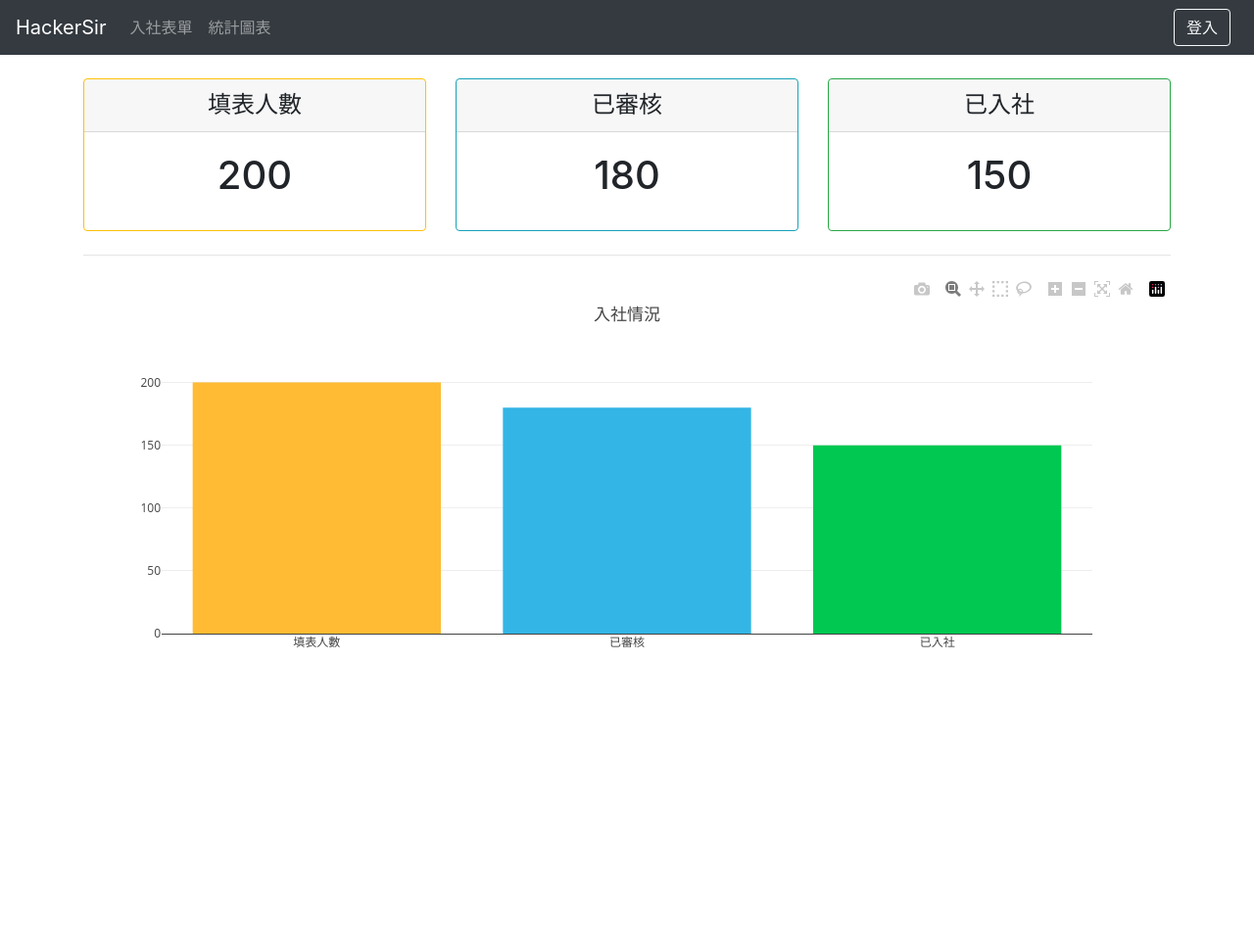
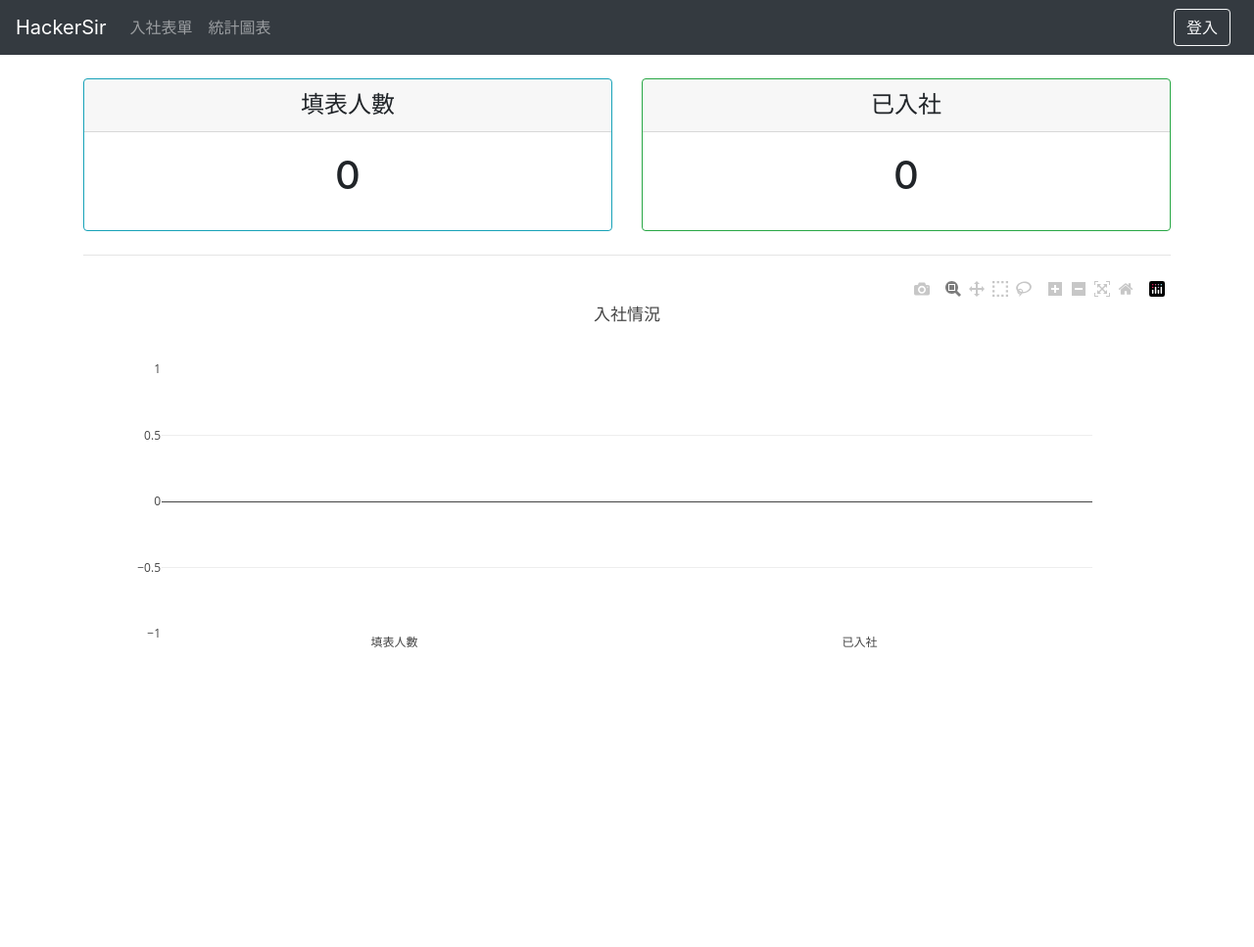
Before and after one commit to D0683497/JoinClub, a Django app: page /chart in a window 1280 px wide. Shown: the top 967 px of the page at 98% size. Run offline with Django 3.2, Linux system fonts and the light colour scheme; some libraries are stand-ins or nearby versions.

Commit message:
complete chart page

```diff
--- a/join/templates/chart.html
+++ b/join/templates/chart.html
@@ -5,39 +5,29 @@
 {% block content %}
 <div class="container">
     <div class="row">
-        <div class="col-sm-4 my-2">
-            <div class="card text-center border-warning">
+        <div class="col-sm-6 my-2">
+            <div class="card text-center border-info">
                 <div class="card-header">
                     <h4 class="my-0">填表人數</h4>
                 </div>
                 <div class="card-body">
-                    <h1 class="card-title">200</h1>
+                    <h1 class="card-title">{{ All_count }}</h1>
                 </div>
             </div>
         </div>
-        <div class="col-sm-4 my-2">
-            <div class="card text-center border-info">
-                <div class="card-header">
-                    <h4 class="my-0">已審核</h4>
-                </div>
-                <div class="card-body">
-                    <h1 class="card-title">180</h1>
-                </div>
-            </div>
-        </div>
-        <div class="col-sm-4 my-2">
+        <div class="col-sm-6 my-2">
             <div class="card text-center border-success">
                 <div class="card-header">
                     <h4 class="my-0">已入社</h4>
                 </div>
                 <div class="card-body">
-                    <h1 class="card-title">150</h1>
+                    <h1 class="card-title">{{ M_count }}</h1>
                 </div>
             </div>
         </div>
     </div>
     <hr>
-    <div id="chart1"></div>
+    <div id="chart"></div>
 </div>
 {% endblock %}
 
@@ -47,16 +37,16 @@
 
 <script type="text/javascript">
     var data = [{
-        y: [200, 180, 150],
-        x: ['填表人數', '已審核', '已入社'],
+        y: [{{ All_count }}, {{ M_count }}],
+        x: ['填表人數', '已入社'],
         marker:{
-            color: ['rgba(255,187,51,1)', 'rgba(51,181,229,1)', 'rgba(0,200,81,1)']
+            color: ['rgba(51,181,229,1)', 'rgba(0,200,81,1)']
         },
         type: 'bar'
     }];
     var layout = {
         title: '入社情況',
     };
-    Plotly.newPlot('chart1', data, layout, {responsive: true});
+    Plotly.newPlot('chart', data, layout, {responsive: true});
 </script>
 {% endblock %}
--- a/join/views.py
+++ b/join/views.py
@@ -73,7 +73,9 @@ def view(request):
     return render(request, 'view.html', {'M_members': M_members, 'NP_members': NP_members, 'UR_members': UR_members})
 
 def chart(request):
-    return render(request, 'chart.html', {})
+    All_count = Member.objects.all().count()
+    M_count = Member.objects.filter(status='M').count()
+    return render(request, 'chart.html', {'All_count': All_count, 'M_count': M_count})
 
 @login_required
 def export(request):
```
